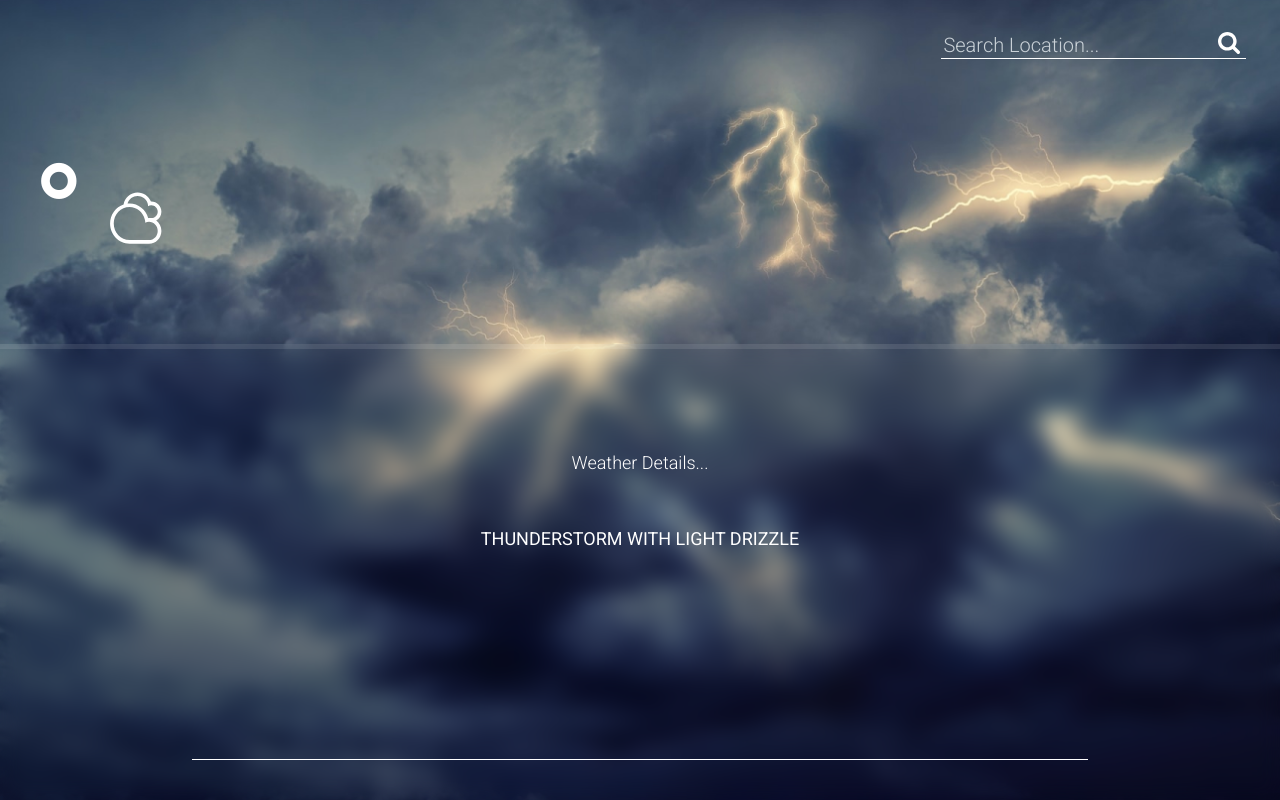
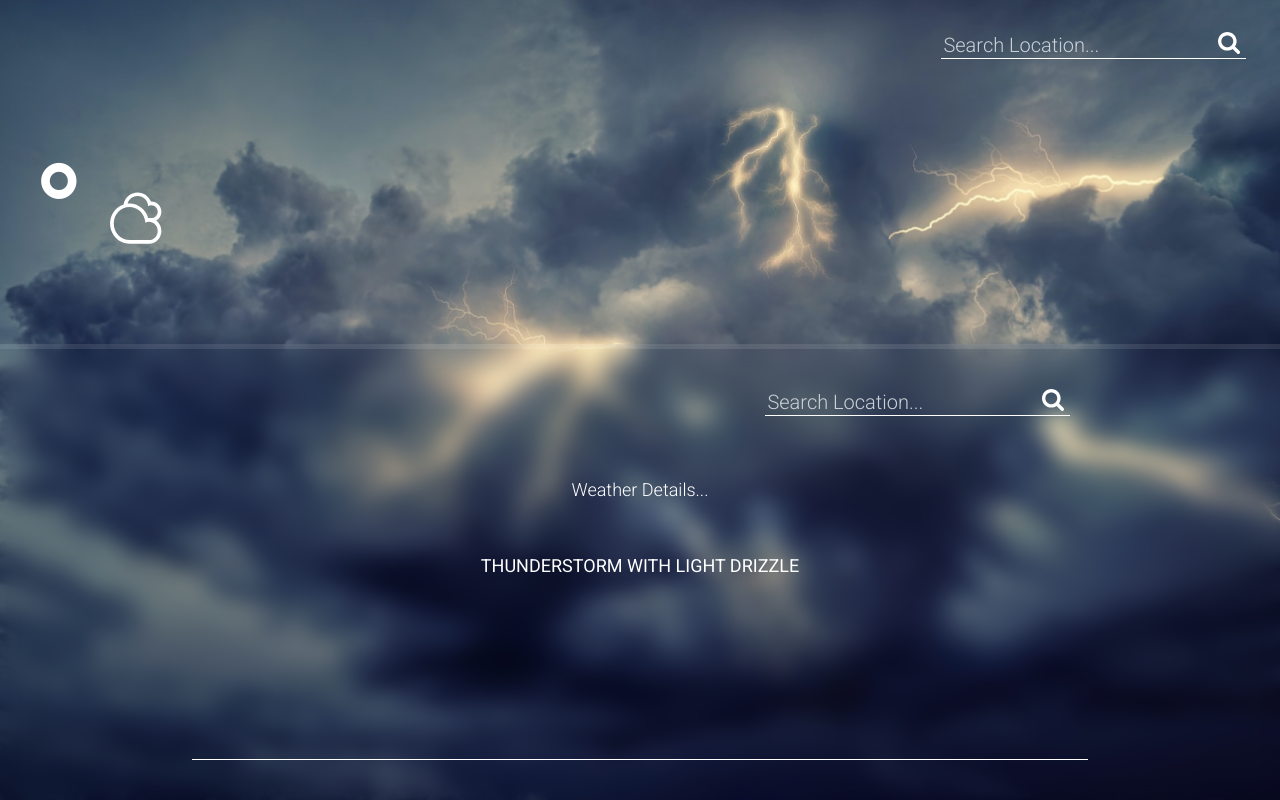
Before and after one commit to MarcoRettoreDev/whitecanvas-weather-challenge, a React (Vite) app: page / in a window 1280 px wide. Built offline with nearby package versions, Linux system fonts and the light colour scheme.

Commit message:
Adjustments to desktop view

```diff
--- a/src/components/CentralPanel.tsx
+++ b/src/components/CentralPanel.tsx
@@ -8,8 +8,8 @@ export const CentralPanel: FC = () => {
   return (
     <div className="grid">
       <main className="grid__main">
+        <InputSearchLocation />
         <LocationSelector />
-        <InputSearchLocation />
         <MainBadge />
       </main>
       <aside className="grid__sidebar">
--- a/src/components/DetailBar.tsx
+++ b/src/components/DetailBar.tsx
@@ -2,12 +2,15 @@ import { FC } from "react";
 
 import { weatherCurrentDaySelector } from "../context/selectors";
 import { useAppStore } from "../context/appStore";
+import { InputSearchLocation } from "./InputSearchLocation";
 
 export const DetailBar: FC = () => {
   const data = useAppStore((state) => weatherCurrentDaySelector(state));
 
   return (
     <div className="detailbar">
+      <InputSearchLocation />
+
       <h3 className="detailbar__title">Weather Details...</h3>
       <h3 className="detailbar__subtitle">thunderstorm with light drizzle</h3>
       {data?.map((item) => (
--- a/src/components/InputSearchLocation.tsx
+++ b/src/components/InputSearchLocation.tsx
@@ -31,10 +31,12 @@ export const InputSearchLocation: FC = () => {
   };
 
   if (isLocationFetching) {
+    //todo: loading component
     console.log("FETCHING");
   }
 
   if (isLocationError) {
+    //todo: display error component
     console.log("ERRRRORRR");
   }
 
```
